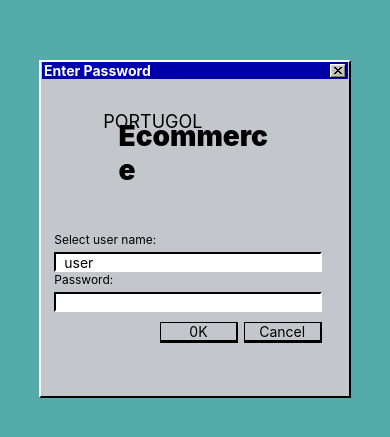
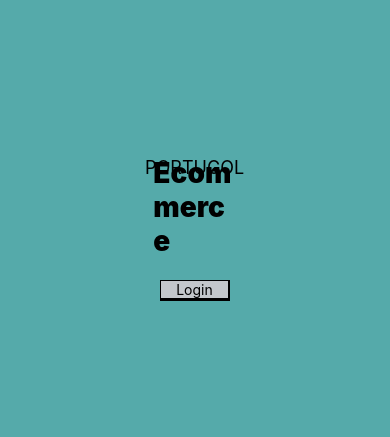
Before and after one commit to luizmiele/ecommerceReactNative, a React Native app: screen / in a window 390 px wide. Shown: the part 193-630 px from the top of the page. Built offline with nearby package versions, Linux system fonts and the light colour scheme.

Commit message:
feat: Cria renderização condizional na tela de login para abrir o card

```diff
--- a/src/components/Button/index.tsx
+++ b/src/components/Button/index.tsx
@@ -5,7 +5,7 @@ import { ButtonTitleProps } from "../../types";
 export default function Button({ title, style, ...rest }: ButtonTitleProps) {
   return (
     <TouchableOpacity style={[styles.btn, style]} {...rest}>
-      <Text>{title}</Text>
+      <Text style={{color: "#000"}}>{title}</Text>
     </TouchableOpacity>
   );
 }
--- a/src/components/Button/styles.ts
+++ b/src/components/Button/styles.ts
@@ -8,6 +8,7 @@ export const styles = StyleSheet.create({
         borderTopWidth: 1,
         borderLeftWidth: 1,
         borderBottomWidth: 3,
-        width: "30%",
+        width: 70,
+        backgroundColor: "#C3C7CB",
     }
 });
--- a/src/screens/Login/index.tsx
+++ b/src/screens/Login/index.tsx
@@ -1,6 +1,6 @@
 import { useNavigation } from "@react-navigation/native";
 import { LoginProps, StackTypes } from "../../routes/stack";
-import { View, Text, Image, TextInput, TouchableOpacity } from "react-native";
+import { View, Text, Image } from "react-native";
 import { styles } from "./styles";
 import { useState } from "react";
 import Button from "../../components/Button";
@@ -8,7 +8,7 @@ import Input from "../../components/Input";
 
 export default function Login() {
     const navigation = useNavigation<StackTypes>();
-
+    const [openCard, setOpenCard] = useState<boolean>(false);
     const [username, setUsername] = useState<string>('user');
     const [password, setPassword] = useState<string>('');
 
@@ -17,12 +17,17 @@ export default function Login() {
     };
 
     function handleCancel() {
+        setOpenCard(false);
+    };
 
+    function handleOpenCard() {
+        setOpenCard(true);
     };
 
     return (
         <View style={styles.container}>
-            <View style={styles.cardContainer}>
+
+            {openCard ? (<View style={styles.cardContainer}>
                 <View style={styles.headerCardContainer}>
                     <View style={styles.headerCardContent}>
                         <Text style={styles.title}>Enter Password</Text>
@@ -47,11 +52,23 @@ export default function Login() {
                         secureTextEntry={true}
                     />
                     <View style={styles.buttonContainer}>
-                        <Button style={styles.btn} title="0K" onPress={handlesignIn}/>
-                        <Button style={styles.btn} title="Cancel" onPress={handleCancel}/>
+                        <Button style={styles.btn} title="0K" onPress={handlesignIn} />
+                        <Button style={styles.btn} title="Cancel" onPress={handleCancel} />
                     </View>
                 </View>
             </View>
+            ) : (
+                <View>
+                    <Text style={styles.titleLogo}>PORTUGOL</Text>
+                    <Text style={styles.subtitleLogo}>Ecommerce</Text>
+                    <View style={{alignItems: "center"}}>
+                    <Button
+                        title="Login"
+                        onPress={handleOpenCard}
+                    />
+                    </View>
+                </View>
+            )}
         </View>
     );
 }
```
